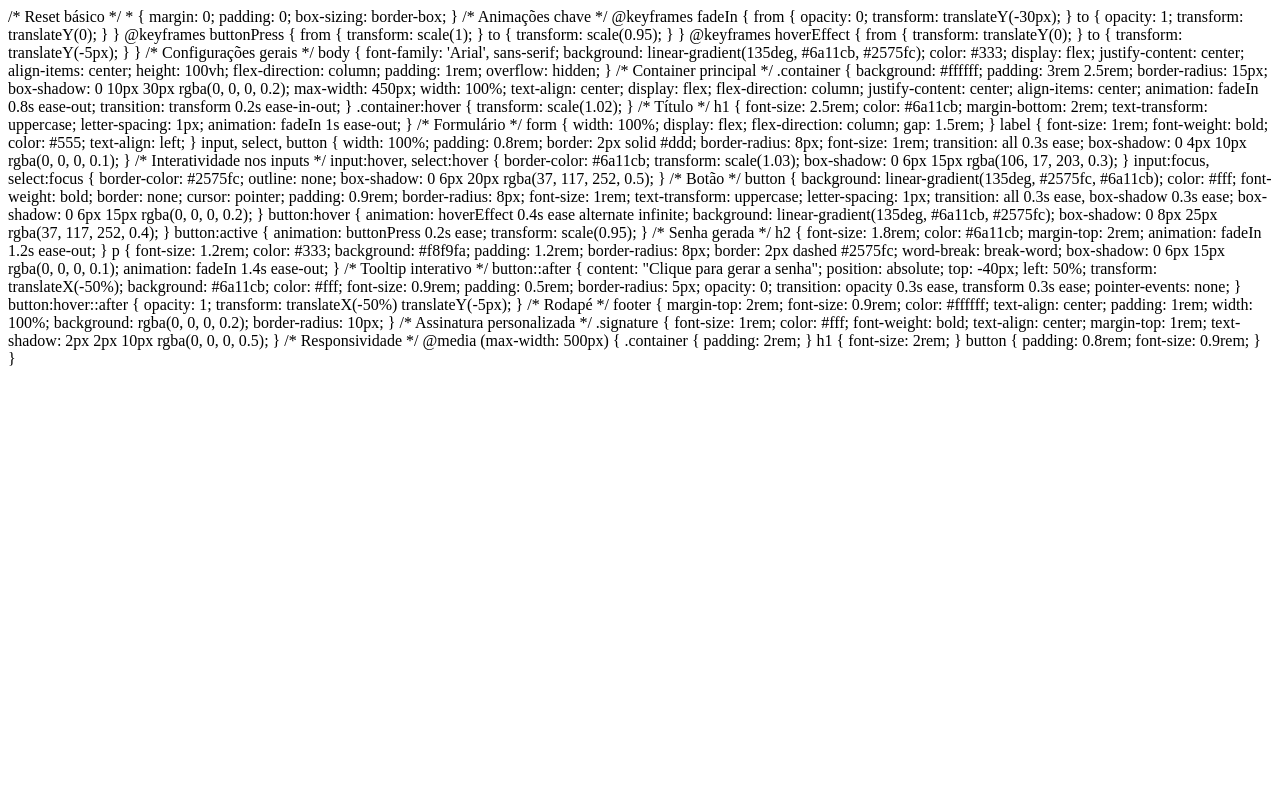
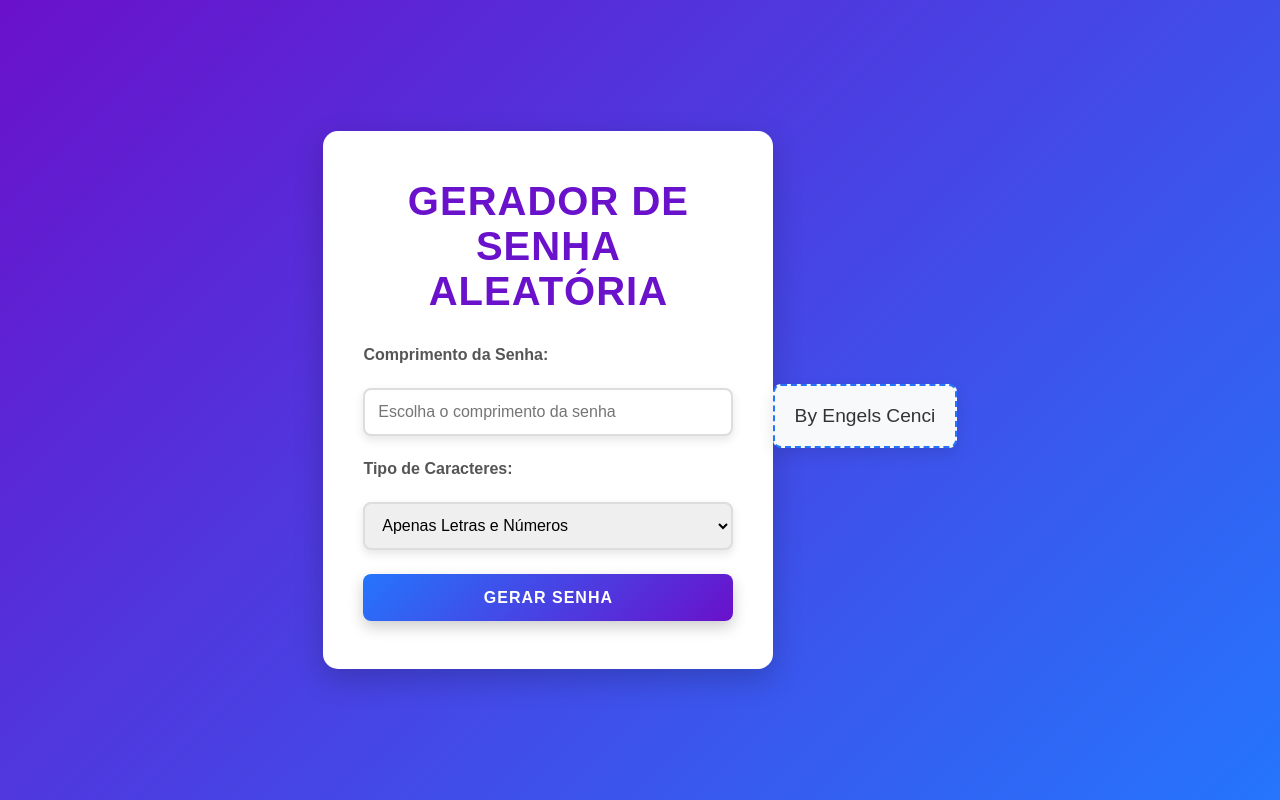
Before and after one commit to engelseduardo/Gerador_de_Senhas, a Flask app: page / in a window 1280 px wide. Run offline with Flask 3, Linux system fonts and the light colour scheme.

Commit message:
Descrição das mudanças

```diff
--- a/static/style.css
+++ b/static/style.css
@@ -44,7 +44,6 @@ body {
     justify-content: center;
     align-items: center;
     height: 100vh;
-    flex-direction: column;
     padding: 1rem;
     overflow: hidden;
 }
@@ -62,7 +61,7 @@ body {
     flex-direction: column;
     justify-content: center;
     align-items: center;
-    animation: fadeIn 0.8s ease-out;
+    animation: fadeIn 0.8s ease-out; /* Suaviza a entrada do container */
     transition: transform 0.2s ease-in-out;
 }
 
@@ -77,7 +76,7 @@ h1 {
     margin-bottom: 2rem;
     text-transform: uppercase;
     letter-spacing: 1px;
-    animation: fadeIn 1s ease-out;
+    animation: fadeIn 1s ease-out; /* Animação ao aparecer */
 }
 
 /* Formulário */
@@ -85,7 +84,7 @@ form {
     width: 100%;
     display: flex;
     flex-direction: column;
-    gap: 1.5rem;
+    gap: 1.5rem; /* Espaçamento entre os elementos */
 }
 
 label {
@@ -118,7 +117,7 @@ input:focus, select:focus {
     box-shadow: 0 6px 20px rgba(37, 117, 252, 0.5);
 }
 
-/* Botão */
+/* Botão com animação e interatividade */
 button {
     background: linear-gradient(135deg, #2575fc, #6a11cb);
     color: #fff;
@@ -190,23 +189,9 @@ button:hover::after {
 /* Rodapé */
 footer {
     margin-top: 2rem;
-    font-size: 0.9rem;
-    color: #ffffff;
+    font-size: 0.8rem;
+    color: #555;
     text-align: center;
-    padding: 1rem;
-    width: 100%;
-    background: rgba(0, 0, 0, 0.2);
-    border-radius: 10px;
-}
-
-/* Assinatura personalizada */
-.signature {
-    font-size: 1rem;
-    color: #fff;
-    font-weight: bold;
-    text-align: center;
-    margin-top: 1rem;
-    text-shadow: 2px 2px 10px rgba(0, 0, 0, 0.5);
 }
 
 /* Responsividade */
@@ -223,4 +208,11 @@ footer {
         padding: 0.8rem;
         font-size: 0.9rem;
     }
+    .signature {
+        font-size: 1rem;
+        color: #fff;
+        font-weight: bold;
+        text-align: center;
+        margin-top: 1rem;
+    }
 }
--- a/templates/index.html
+++ b/templates/index.html
@@ -1,226 +1,42 @@
-/* Reset básico */
-* {
-    margin: 0;
-    padding: 0;
-    box-sizing: border-box;
-}
+<!DOCTYPE html>
+<html lang="en">
+<head>
+    <meta charset="UTF-8">
+    <meta name="viewport" content="width=device-width, initial-scale=1.0">
+    <title>Gerador de Senha</title>
+    <link rel="stylesheet" href="{{ url_for('static', filename='style.css') }}">
+</head>
+<body>
+    <div class="container">
+        <h1>Gerador de Senha Aleatória</h1>
+        <form method="POST">
+            <label for="length">Comprimento da Senha:</label>
+            <input
+                type="number"
+                id="length"
+                name="length"
+                required
+                min="4"
+                max="64"
+                placeholder="Escolha o comprimento da senha"
+            >
 
-/* Animações chave */
-@keyframes fadeIn {
-    from {
-        opacity: 0;
-        transform: translateY(-30px);
-    }
-    to {
-        opacity: 1;
-        transform: translateY(0);
-    }
-}
+            <label for="charset_option">Tipo de Caracteres:</label>
+            <select id="charset_option" name="charset_option">
+                <option value="letters_and_digits">Apenas Letras e Números</option>
+                <option value="unicode">Unicode (Letras, Números e Símbolos)</option>
+            </select>
 
-@keyframes buttonPress {
-    from {
-        transform: scale(1);
-    }
-    to {
-        transform: scale(0.95);
-    }
-}
+            <button type="submit">Gerar Senha</button>
+        </form>
 
-@keyframes hoverEffect {
-    from {
-        transform: translateY(0);
-    }
-    to {
-        transform: translateY(-5px);
-    }
-}
-
-/* Configurações gerais */
-body {
-    font-family: 'Arial', sans-serif;
-    background: linear-gradient(135deg, #6a11cb, #2575fc);
-    color: #333;
-    display: flex;
-    justify-content: center;
-    align-items: center;
-    height: 100vh;
-    flex-direction: column;
-    padding: 1rem;
-    overflow: hidden;
-}
-
-/* Container principal */
-.container {
-    background: #ffffff;
-    padding: 3rem 2.5rem;
-    border-radius: 15px;
-    box-shadow: 0 10px 30px rgba(0, 0, 0, 0.2);
-    max-width: 450px;
-    width: 100%;
-    text-align: center;
-    display: flex;
-    flex-direction: column;
-    justify-content: center;
-    align-items: center;
-    animation: fadeIn 0.8s ease-out;
-    transition: transform 0.2s ease-in-out;
-}
-
-.container:hover {
-    transform: scale(1.02);
-}
-
-/* Título */
-h1 {
-    font-size: 2.5rem;
-    color: #6a11cb;
-    margin-bottom: 2rem;
-    text-transform: uppercase;
-    letter-spacing: 1px;
-    animation: fadeIn 1s ease-out;
-}
-
-/* Formulário */
-form {
-    width: 100%;
-    display: flex;
-    flex-direction: column;
-    gap: 1.5rem;
-}
-
-label {
-    font-size: 1rem;
-    font-weight: bold;
-    color: #555;
-    text-align: left;
-}
-
-input, select, button {
-    width: 100%;
-    padding: 0.8rem;
-    border: 2px solid #ddd;
-    border-radius: 8px;
-    font-size: 1rem;
-    transition: all 0.3s ease;
-    box-shadow: 0 4px 10px rgba(0, 0, 0, 0.1);
-}
-
-/* Interatividade nos inputs */
-input:hover, select:hover {
-    border-color: #6a11cb;
-    transform: scale(1.03);
-    box-shadow: 0 6px 15px rgba(106, 17, 203, 0.3);
-}
-
-input:focus, select:focus {
-    border-color: #2575fc;
-    outline: none;
-    box-shadow: 0 6px 20px rgba(37, 117, 252, 0.5);
-}
-
-/* Botão */
-button {
-    background: linear-gradient(135deg, #2575fc, #6a11cb);
-    color: #fff;
-    font-weight: bold;
-    border: none;
-    cursor: pointer;
-    padding: 0.9rem;
-    border-radius: 8px;
-    font-size: 1rem;
-    text-transform: uppercase;
-    letter-spacing: 1px;
-    transition: all 0.3s ease, box-shadow 0.3s ease;
-    box-shadow: 0 6px 15px rgba(0, 0, 0, 0.2);
-}
-
-button:hover {
-    animation: hoverEffect 0.4s ease alternate infinite;
-    background: linear-gradient(135deg, #6a11cb, #2575fc);
-    box-shadow: 0 8px 25px rgba(37, 117, 252, 0.4);
-}
-
-button:active {
-    animation: buttonPress 0.2s ease;
-    transform: scale(0.95);
-}
-
-/* Senha gerada */
-h2 {
-    font-size: 1.8rem;
-    color: #6a11cb;
-    margin-top: 2rem;
-    animation: fadeIn 1.2s ease-out;
-}
-
-p {
-    font-size: 1.2rem;
-    color: #333;
-    background: #f8f9fa;
-    padding: 1.2rem;
-    border-radius: 8px;
-    border: 2px dashed #2575fc;
-    word-break: break-word;
-    box-shadow: 0 6px 15px rgba(0, 0, 0, 0.1);
-    animation: fadeIn 1.4s ease-out;
-}
-
-/* Tooltip interativo */
-button::after {
-    content: "Clique para gerar a senha";
-    position: absolute;
-    top: -40px;
-    left: 50%;
-    transform: translateX(-50%);
-    background: #6a11cb;
-    color: #fff;
-    font-size: 0.9rem;
-    padding: 0.5rem;
-    border-radius: 5px;
-    opacity: 0;
-    transition: opacity 0.3s ease, transform 0.3s ease;
-    pointer-events: none;
-}
-
-button:hover::after {
-    opacity: 1;
-    transform: translateX(-50%) translateY(-5px);
-}
-
-/* Rodapé */
-footer {
-    margin-top: 2rem;
-    font-size: 0.9rem;
-    color: #ffffff;
-    text-align: center;
-    padding: 1rem;
-    width: 100%;
-    background: rgba(0, 0, 0, 0.2);
-    border-radius: 10px;
-}
-
-/* Assinatura personalizada */
-.signature {
-    font-size: 1rem;
-    color: #fff;
-    font-weight: bold;
-    text-align: center;
-    margin-top: 1rem;
-    text-shadow: 2px 2px 10px rgba(0, 0, 0, 0.5);
-}
-
-/* Responsividade */
-@media (max-width: 500px) {
-    .container {
-        padding: 2rem;
-    }
-
-    h1 {
-        font-size: 2rem;
-    }
-
-    button {
-        padding: 0.8rem;
-        font-size: 0.9rem;
-    }
-}
+        {% if password %}
+            <h2>Senha Gerada:</h2>
+            <p>{{ password }}</p>
+        {% endif %}
+    </div>
+    <footer>
+        <p class="signature">By Engels Cenci</p>
+    </footer>
+</body>
+</html>
```
